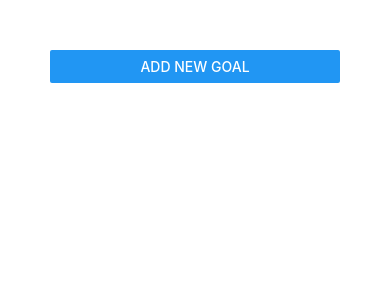
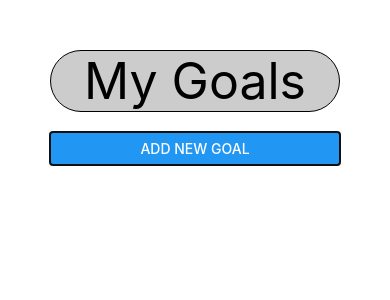
Before and after one commit to GuximS1/ReactNativeTest, a React Native app: screen / in a window 390 px wide. Shown: the top 300 px of the page. Built offline with nearby package versions, Linux system fonts and the light colour scheme.

Commit message:
Course Goals.

```diff
--- a/App.js
+++ b/App.js
@@ -1,5 +1,5 @@
 import React, { useState } from "react";
-import { StyleSheet, View, Button, FlatList } from "react-native";
+import { StyleSheet, View, Button, FlatList, Modal, Text } from "react-native";
 
 import GoalItem from "./components/GoalItem";
 import GoalInput from "./components/GoalInput";
@@ -27,7 +27,12 @@ export default function App() {
   };
 
   return (
+    <View>
+      <Modal visible={true}>
         <View style={styles.screen}>
+          <View>
+            <Text style={styles.myTitle}>My Goals</Text>
+          </View>
           <Button title="Add New Goal" onPress={() => setIsAddMode(true)} />
           <GoalInput
             visible={isAddMode}
@@ -46,6 +51,8 @@ export default function App() {
             )}
           />
         </View>
+      </Modal>
+    </View>
   );
 }
 
@@ -53,4 +60,12 @@ const styles = StyleSheet.create({
   screen: {
     padding: 50,
   },
+  myTitle: {
+    marginBottom: 20,
+    textAlign: "center",
+    fontSize: 50,
+    backgroundColor: "#ccc",
+    borderWidth: 1,
+    borderRadius: 170,
+  },
 });
--- a/components/GoalInput.js
+++ b/components/GoalInput.js
@@ -1,5 +1,12 @@
 import React, { useState } from "react";
-import { View, TextInput, Button, StyleSheet, Modal } from "react-native";
+import {
+  View,
+  TextInput,
+  Button,
+  StyleSheet,
+  Modal,
+  Alert,
+} from "react-native";
 
 const GoalInput = (props) => {
   const [enteredGoal, setEnteredGoal] = useState("");
@@ -11,10 +18,16 @@ const GoalInput = (props) => {
   const addGoalHandler = () => {
     props.onAddGoal(enteredGoal);
     setEnteredGoal("");
+    Alert.alert(
+      "NEW ITEM!",
+      "The new item ''" + enteredGoal + "'' has been added to the list!",
+      [{ text: "Submit", style: "cancel" }]
+    );
   };
 
   return (
-    <Modal visible={props.visible} animationType="slide">
+    <View>
+      <Modal visible={props.visible} animationType="slide" style={styles.page}>
         <View style={styles.inputContainer}>
           <TextInput
             placeholder="Course Goal"
@@ -32,6 +45,7 @@ const GoalInput = (props) => {
           </View>
         </View>
       </Modal>
+    </View>
   );
 };
 
@@ -56,6 +70,7 @@ const styles = StyleSheet.create({
   button: {
     width: "40%",
   },
+  page: { marginBottom: 150 },
 });
 
 export default GoalInput;
```
Lines whose indentation alone changed are shown as unchanged.
